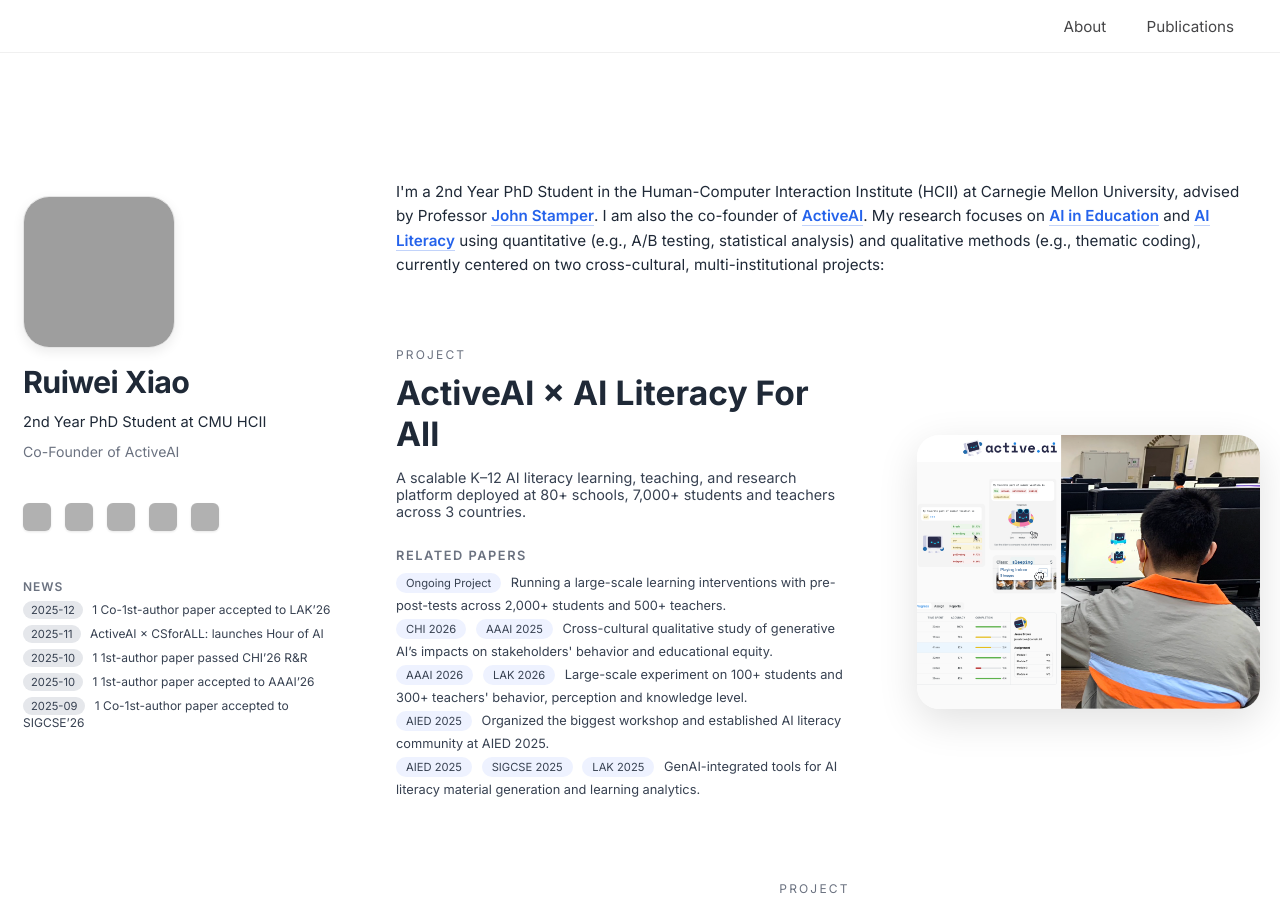
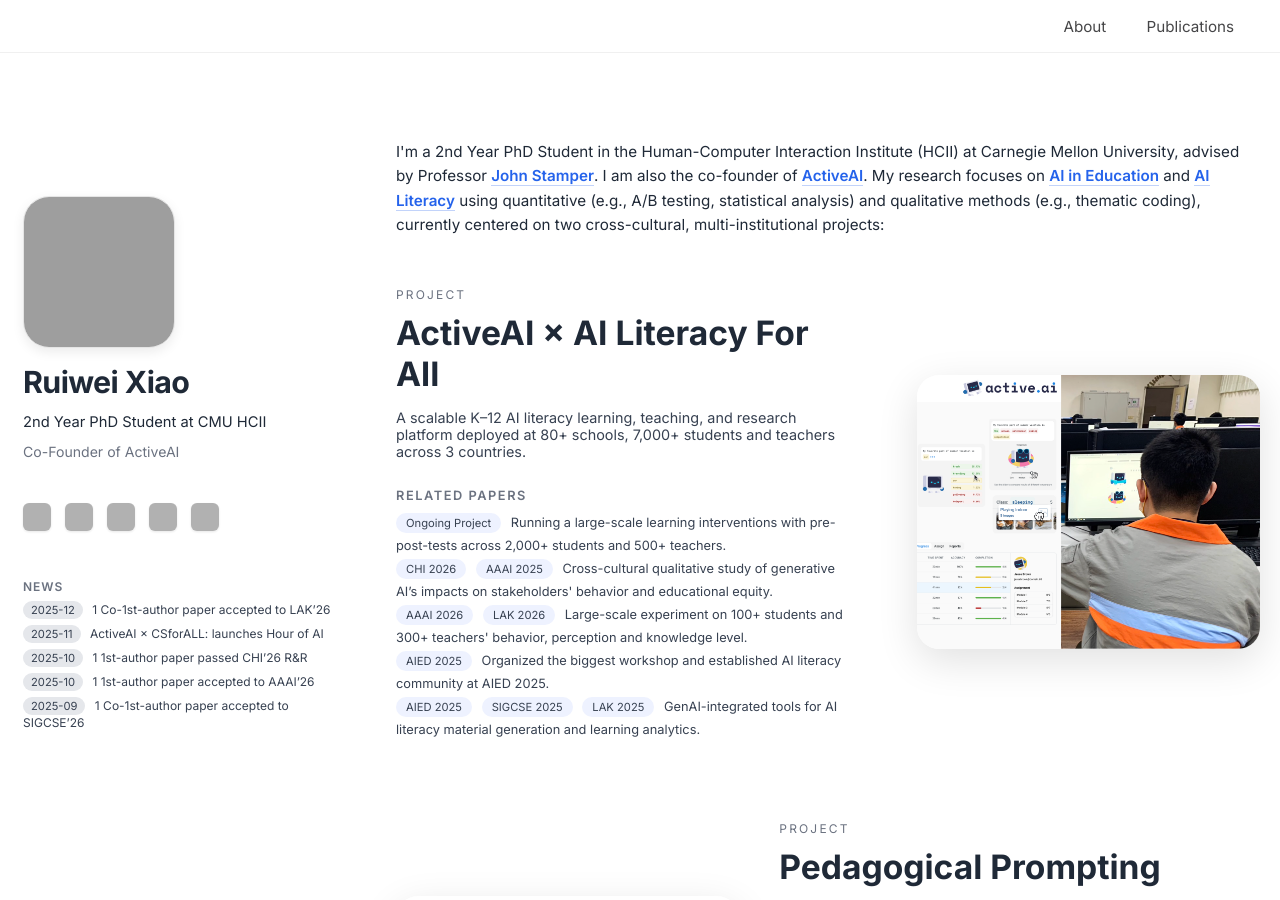
Before and after one commit to ruiwei-xiao/ruiwei-xiao.github.io, a Jekyll site: the page built from index.md, in a window 1280 px wide and 900 px high. Built offline with Jekyll 4.4.1, drawn with Linux system fonts in a browser that asks for light colours; grey boxes are pictures that could not be loaded.

Commit message:
Update style.css

```diff
--- a/assets/css/style.css
+++ b/assets/css/style.css
@@ -575,7 +575,7 @@
 
 
 section, main {
-  margin-top: 70px !important;
+  margin-top: 50px !important;
 }
 /* ----------------------------------------------------- */
 /* Edgeless Full-Width Project Hero Layout               */
```
